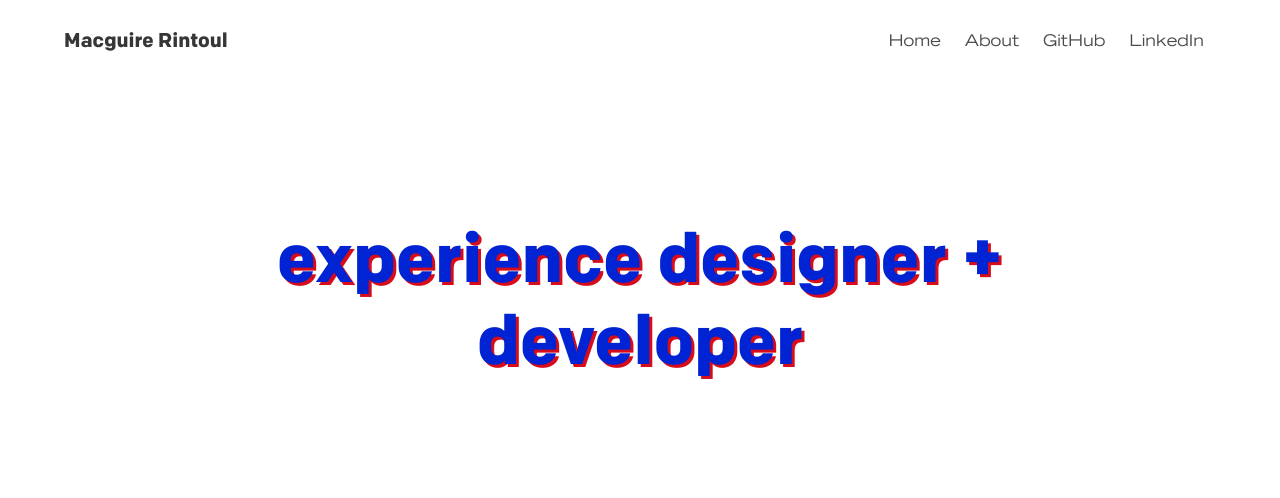
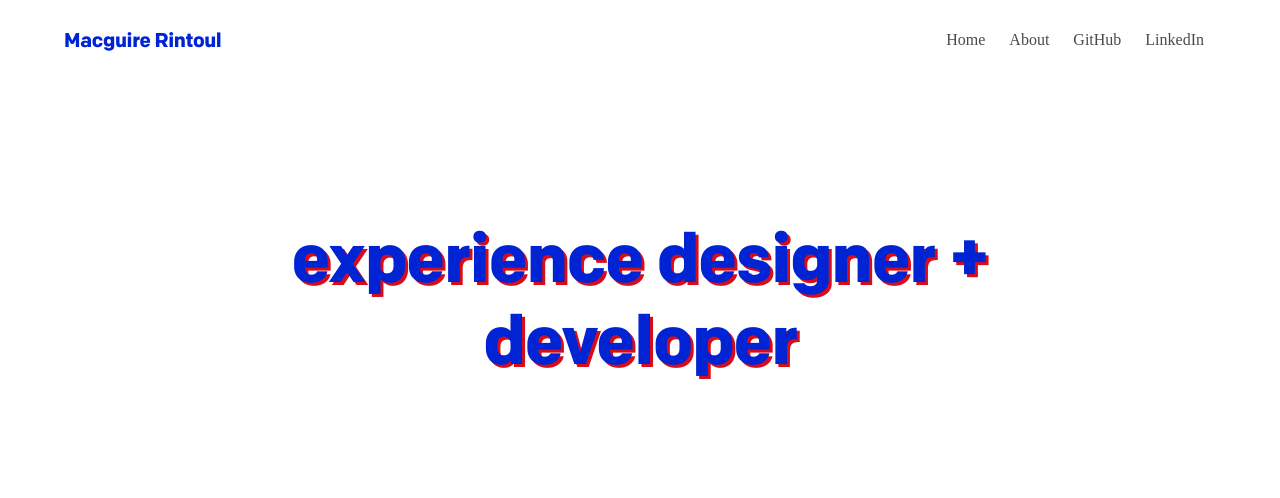
Before and after one commit to macguirerintoul/v2.macguire.me, a Gatsby site: page / in a window 1280 px wide. Shown: the top 498 px of the page. Built offline with nearby package versions, Linux system fonts and the light colour scheme; Gatsby itself is replaced by a stand-in of ours.

Commit message:
style changes

```diff
--- a/src/components/Content.js
+++ b/src/components/Content.js
@@ -37,7 +37,8 @@ const Content = styled.div`
   & h4,
   & h5,
   & h6 {
-    color: #363636;
+    color: #000;
+    text-shadow: none;
     font-weight: 600;
     line-height: 1.125;
   }
@@ -111,7 +112,7 @@ const Content = styled.div`
     padding-left: 1em;
     text-indent: -1em;
     li:before {
-     content: '· ';
+     content: '— ';
     }
   }
 
--- a/src/components/ProjectInformation.js
+++ b/src/components/ProjectInformation.js
@@ -4,6 +4,7 @@ import styled from 'styled-components'
 const StyledProjectInformation = styled.div`
   display: flex;
   font-size: 1em;
+  margin-bottom: 2em;
 `
 
 const StyledInformationCategory = styled.div`
--- a/src/components/layout.css
+++ b/src/components/layout.css
@@ -1,116 +1,4 @@
 @import '../../node_modules/bulma/css/bulma.min.css';
-
-@font-face {
-    font-family: 'TradeGothic LT Bold Extended';
-    src: url('../fonts/TradeGothicLT-BoldExtended.woff2') format('woff2'),
-        url('../fonts/TradeGothicLT-BoldExtended.woff') format('woff'),
-        url('../fonts/TradeGothicLT-BoldExtended.ttf') format('truetype');
-    font-weight: bold;
-    font-style: normal;
-}
-
-@font-face {
-    font-family: 'TradeGothic LT';
-    src: url('../fonts/TradeGothicLT.woff2') format('woff2'),
-        url('../fonts/TradeGothicLT.woff') format('woff'),
-        url('../fonts/TradeGothicLT.ttf') format('truetype');
-    font-weight: normal;
-    font-style: normal;
-}
-
-@font-face {
-    font-family: 'TradeGothic LT Extended';
-    src: url('../fonts/TradeGothicLT-Extended.woff2') format('woff2'),
-        url('../fonts/TradeGothicLT-Extended.woff') format('woff'),
-        url('../fonts/TradeGothicLT-Extended.ttf') format('truetype');
-    font-weight: normal;
-    font-style: normal;
-}
-
-
-
-
-
-@font-face {
-    font-family: 'Anderson Grotesk Oblique';
-    src: url('../fonts/AndersonGroteskOblique.woff2') format('woff2'),
-        url('../fonts/AndersonGroteskOblique.woff') format('woff'),
-        url('../fonts/AndersonGroteskOblique.ttf') format('truetype');
-    font-weight: normal;
-    font-style: normal;
-}
-
-@font-face {
-    font-family: 'Anderson Grotesk Light Oblique';
-    src: url('../fonts/AndersonGroteskLightOblique.woff2') format('woff2'),
-        url('../fonts/AndersonGroteskLightOblique.woff') format('woff'),
-        url('../fonts/AndersonGroteskLightOblique.ttf') format('truetype');
-    font-weight: 300;
-    font-style: normal;
-}
-
-@font-face {
-    font-family: 'Anderson Grotesk Bold';
-    src: url('../fonts/AndersonGroteskBold.woff2') format('woff2'),
-        url('../fonts/AndersonGroteskBold.woff') format('woff'),
-        url('../fonts/AndersonGroteskBold.ttf') format('truetype');
-    font-weight: bold;
-    font-style: normal;
-}
-
-@font-face {
-    font-family: 'Anderson Grotesk Ultra Bold Oblique';
-    src: url('../fonts/AndersonGroteskUltraOblique.woff2') format('woff2'),
-        url('../fonts/AndersonGroteskUltraOblique.woff') format('woff'),
-        url('../fonts/AndersonGroteskUltraOblique.ttf') format('truetype');
-    font-weight: normal;
-    font-style: normal;
-}
-
-@font-face {
-    font-family: 'Anderson Grotesk Ultra Bold';
-    src: url('../fonts/AndersonGroteskUltrabold.woff2') format('woff2'),
-        url('../fonts/AndersonGroteskUltrabold.woff') format('woff'),
-        url('../fonts/AndersonGroteskUltrabold.ttf') format('truetype');
-    font-weight: 800;
-    font-style: normal;
-}
-
-@font-face {
-    font-family: 'Anderson Grotesk Light';
-    src: url('../fonts/AndersonGroteskLight.woff2') format('woff2'),
-        url('../fonts/AndersonGroteskLight.woff') format('woff'),
-        url('../fonts/AndersonGroteskLight.ttf') format('truetype');
-    font-weight: 300;
-    font-style: normal;
-}
-
-@font-face {
-    font-family: 'Anderson Grotesk Black';
-    src: url('../fonts/AndersonGroteskBlack.woff2') format('woff2'),
-        url('../fonts/AndersonGroteskBlack.woff') format('woff'),
-        url('../fonts/AndersonGroteskBlack.ttf') format('truetype');
-    font-weight: 900;
-    font-style: normal;
-}
-
-@font-face {
-    font-family: 'Anderson Grotesk Bold Oblique';
-    src: url('../fonts/AndersonGroteskBoldOblique.woff2') format('woff2'),
-        url('../fonts/AndersonGroteskBoldOblique.woff') format('woff'),
-        url('../fonts/AndersonGroteskBoldOblique.ttf') format('truetype');
-    font-weight: bold;
-    font-style: normal;
-}
-
-@font-face {
-    font-family: 'Anderson Grotesk';
-    src: url('../fonts/AndersonGroteskRegular.woff2') format('woff2'),
-        url('../fonts/AndersonGroteskRegular.woff') format('woff'),
-        url('../fonts/AndersonGroteskRegular.ttf') format('truetype');
-    font-weight: normal;
-    font-style: normal;
-}
 
 @font-face {
   font-family: 'Benton Sans Light';
@@ -184,10 +72,12 @@ h2,
 h3,
 h4,
 h5,
-h6 {
+h6,
+.title {
   font-family: 'colfaxBold';
   color: #0024D4;
-  text-shadow: 1px 1px #D60C1A;
+  text-shadow: 2px 2px #D60C1A;
+  letter-spacing: -0.02em;
 }
 
 h1 {
--- a/src/pages/index.js
+++ b/src/pages/index.js
@@ -36,6 +36,7 @@ const StyledProjectCard = styled.div`
   h2 {
     font-size: 2em;
     color: #FFF;
+    text-shadow: 2px 2px #D60C1A;
   }
   p {
     font-size: 1.3em;
--- a/src/pages/roar.js
+++ b/src/pages/roar.js
@@ -15,11 +15,12 @@ const ROAR = () => (
   <Layout>
     <Project>
       <h1 className='title is-1'>ROAR</h1>
+      <ProjectInformation client='Vancouver Coastal Health' roles={['Full-Stack Web Development', 'Interface Design']} tools={['Sketch', 'React', 'Laravel']} />
       <p>Regional Orientation Automated Registration (ROAR) is a web app that allows Vancouver Coastal Health to more easily manage new hires and their staff orientation sessions.</p>
       <Showcase type='video' src={dashboardScheduleVideo} alt='Viewing registrations and a schedule'>
         <p>Viewing registrations and a schedule</p>
       </Showcase>
-      <ProjectInformation client='Vancouver Coastal Health' roles={['Full-Stack Web Development', 'Interface Design']} tools={['Sketch', 'React', 'Laravel']} />
+
       <h2 className='title is-2'>Problem</h2>
       <p>Vancouver Coastal Health is responsible for the training of over 15 thousand healthcare staff and volunteers. The process of registering a newly-hired employee into their mandatory training sessions used to involve numerous emails, PDF forms, manual data entry, and hand-editing a Word template to produce each employee’s training schedule.</p>
       <h2 className='title is-2'>Solution</h2>
```
